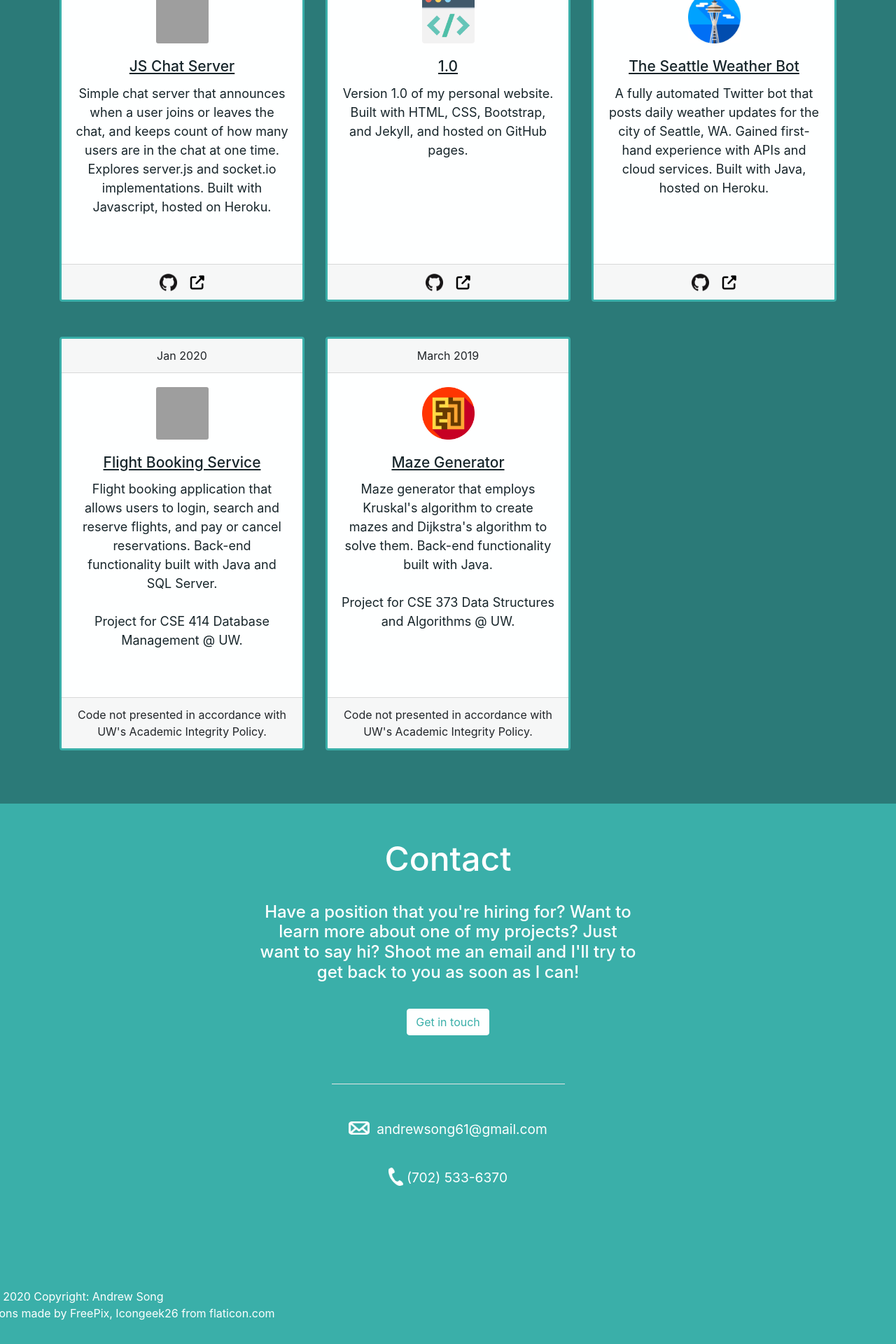
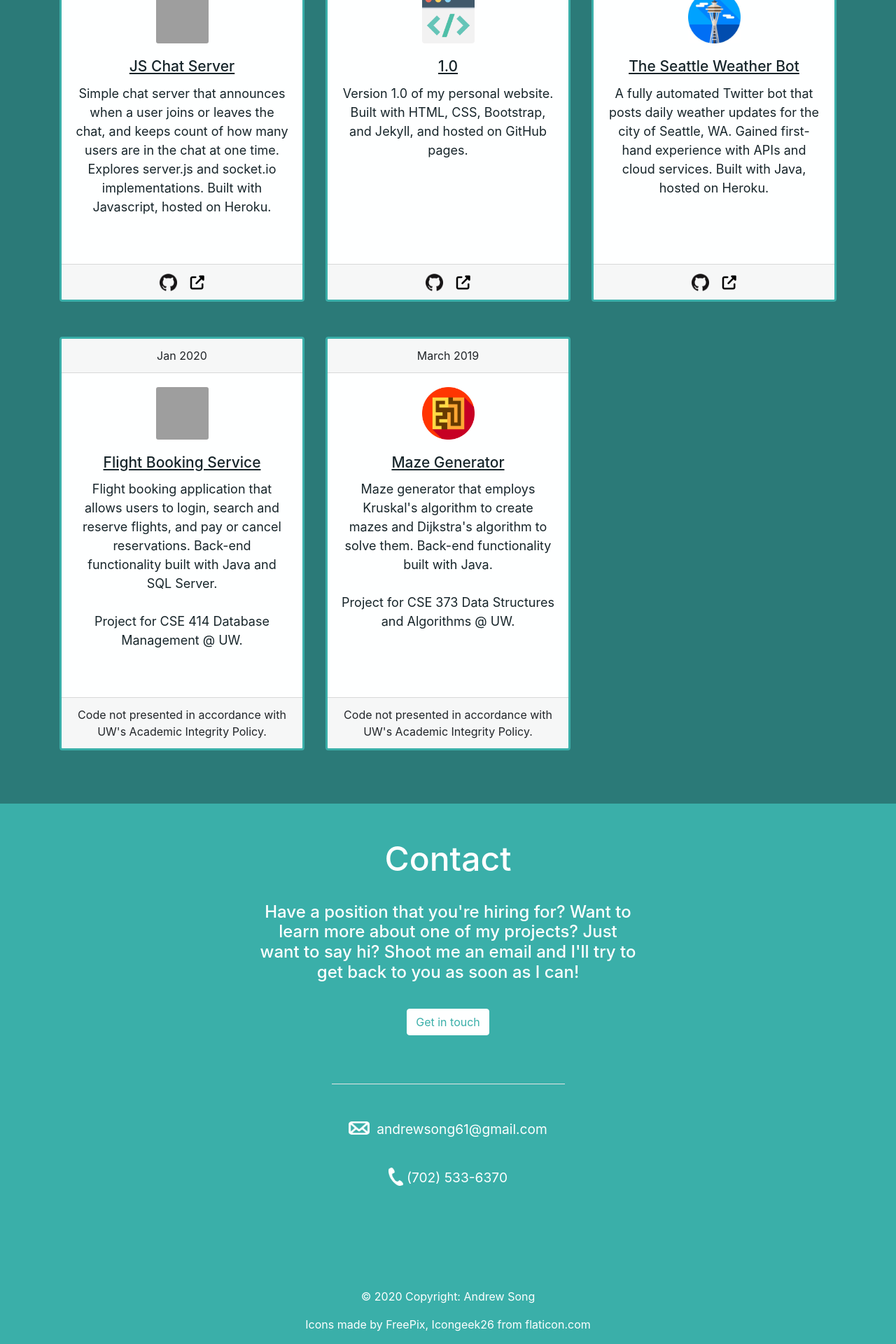
Before and after one commit to aisong1/aisong1.github.io, a Jekyll site: the page built from index.html, in a window 1280 px wide. Shown: the part 1662-3582 px from the top of the page at 70% size. Built offline with Jekyll 4.4.1, drawn with Linux system fonts in a browser that asks for light colours; nearby versions of some CDN libraries; grey boxes are pictures that could not be loaded.

Commit message:
Footer center

```diff
--- a/customstyles.css
+++ b/customstyles.css
@@ -1,5 +1,4 @@
-html,body
-{
+html, body {
     width: 100%;
     height: 100%;
     margin: 0px;
@@ -48,3 +47,8 @@ html,body
 .icon {
     vertical-align: middle;
 }
+
+footer {
+    display: grid;
+    place-items: center;
+}
--- a/index.html
+++ b/index.html
@@ -227,13 +227,17 @@ title: Home
         <div class="row" style="margin-top:74px"></div>
     </div>
 
-    <div id="footer">
-        <div class="row justify-content: center">
+    <footer>
+        <div class="row">
             <p style="color: #FEFFFF; margin-top: 70px">
-                © 2020 Copyright: Andrew Song <br>
+                &copy; 2020 Copyright: Andrew Song
+            </p>
+        </div>
+        <div class="row">
+            <p style="color: #FEFFFF;">
                 Icons made by FreePix, Icongeek26 from flaticon.com
             </p>
         </div>
-    </div>
+    </footer>
 </body>
 </html>
```
